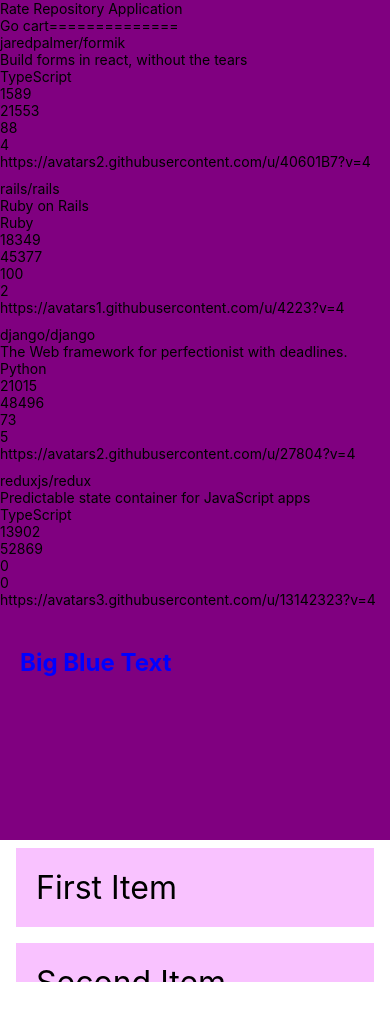
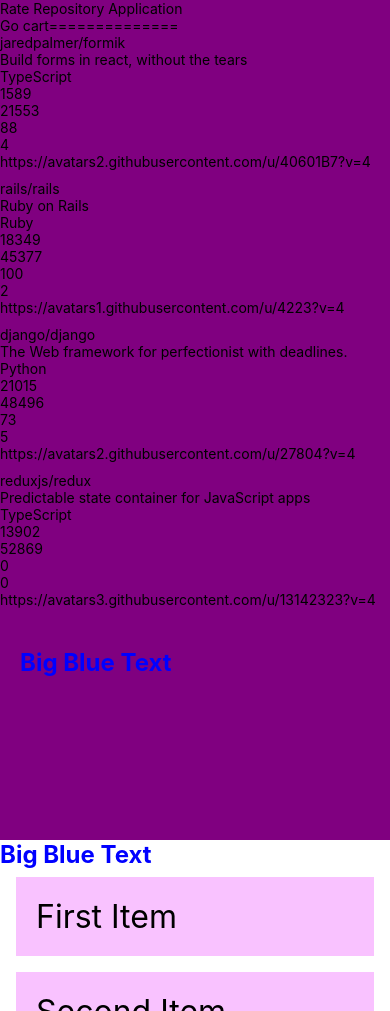
Before and after one commit to damigreen/rate-repo-app, a React Native app: screen / in a window 390 px wide. Before the commit the page ends 982 px from the top, so only its background shows below. Built offline with nearby package versions, Linux system fonts and the light colour scheme.

Commit message:
Using styles with react-native

```diff
--- a/App.js
+++ b/App.js
@@ -3,7 +3,7 @@
 import { StyleSheet, Text, View, Pressable, Alert } from 'react-native';
 import Main from './src/components/Main';
 import TestComponent from './src/components/TestComponent';
-
+import BigBlueText from './src/components/BigBlueText';
 
 export default function App() {
   console.log(12334556789073283823672638726873682768372)
@@ -18,8 +18,9 @@
     //   </Pressable>
     // </View>
     <View>
-      <Main />
-      <TestComponent />
+        <Main />
+        <BigBlueText />
+        <TestComponent />
     </View>
   );
 }
--- /dev/null
+++ b/src/components/BigBlueText.js
@@ -0,0 +1,27 @@
+import React from 'react';
+import { View, Text, StyleSheet } from 'react-native';
+
+const styles = StyleSheet.create({
+  container: {
+    padding: 20,
+    marginTop: 20,
+  },
+  text: {
+    color: 'blue',
+    fontSize: 24,
+    fontWeight: '700',
+  },
+});
+
+
+const BigBlueText = () => {
+  return (
+    <View style={styles.container1}>
+      <Text style={styles.text}>
+        Big Blue Text
+      </Text>
+    </View>
+  )
+}
+
+export default BigBlueText;
```
